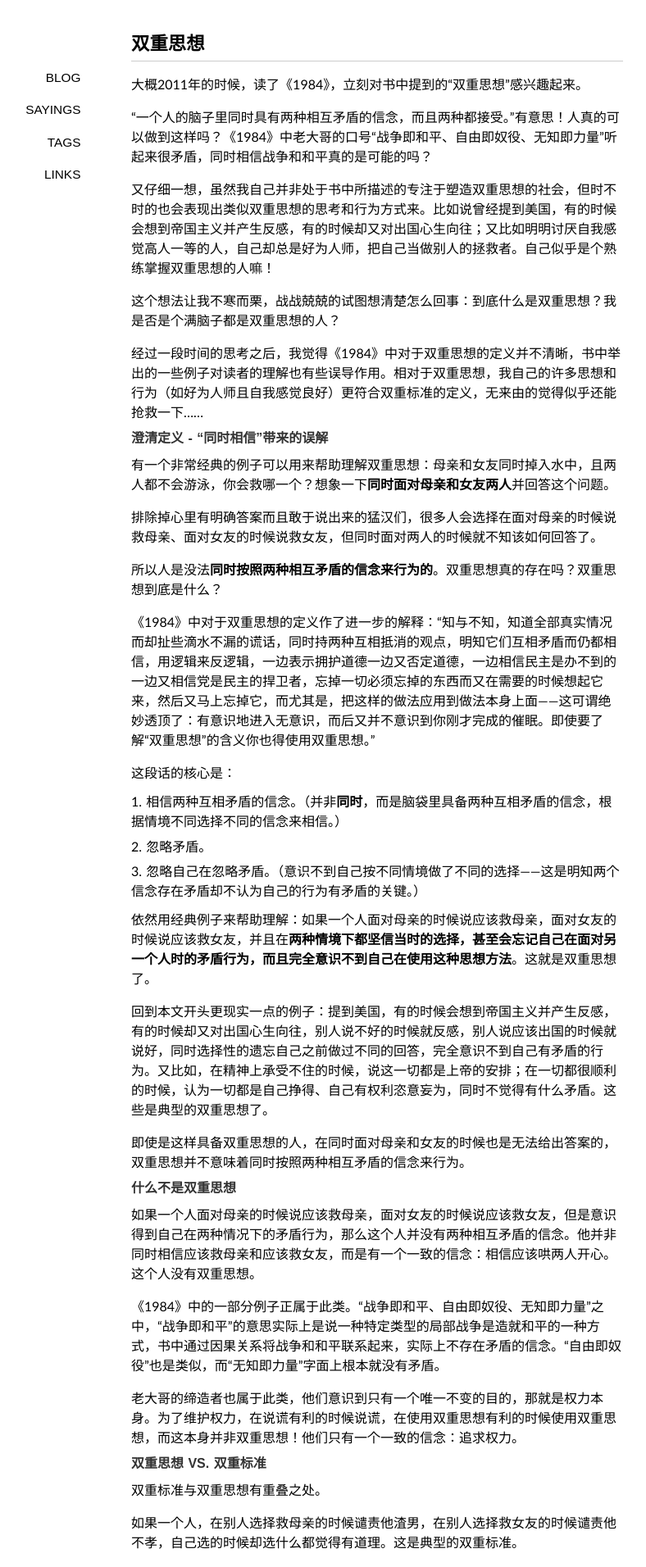
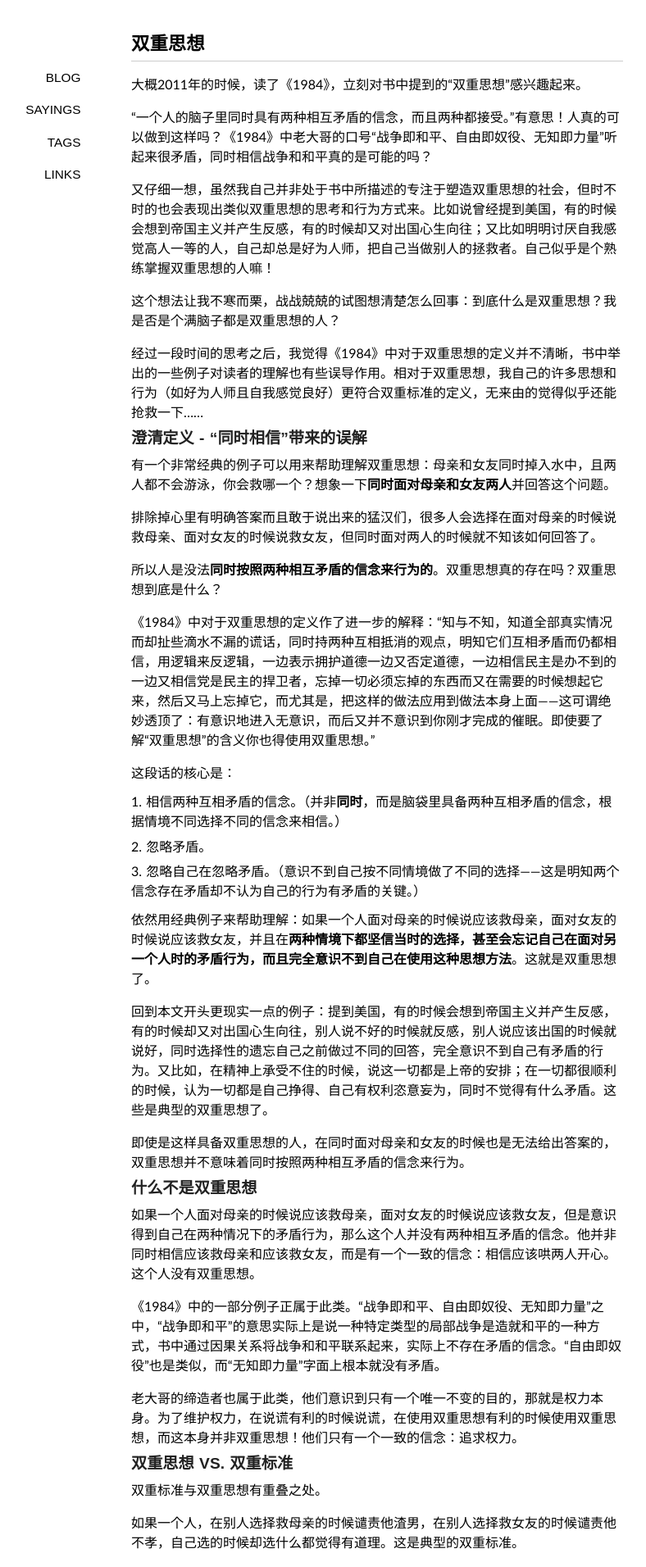
Before and after one commit to zagol/yonglezh.github.io, a Jekyll site: the page built from _posts/2017-01-21-doublethink.markdown, in a window 1280 px wide. Shown: the top 1912 px of the page at 82% size, without its empty margins (180-968 px from the left). Built offline with Jekyll 4.4.1, drawn with Linux system fonts in a browser that asks for light colours; some web fonts are replaced; Markdown is read by kramdown in place of the engine named in the settings; comment, search, counter and statistics services are not loaded.

Commit message:
changed title

```diff
--- a/_posts/2017-01-21-doublethink.markdown
+++ b/_posts/2017-01-21-doublethink.markdown
@@ -17,7 +17,7 @@ comments: no
 
 经过一段时间的思考之后，我觉得《1984》中对于双重思想的定义并不清晰，书中举出的一些例子对读者的理解也有些误导作用。相对于双重思想，我自己的许多思想和行为（如好为人师且自我感觉良好）更符合双重标准的定义，无来由的觉得似乎还能抢救一下……
 
-#### 澄清定义 - “同时相信”带来的误解
+### 澄清定义 - “同时相信”带来的误解
 有一个非常经典的例子可以用来帮助理解双重思想：母亲和女友同时掉入水中，且两人都不会游泳，你会救哪一个？想象一下**同时面对母亲和女友两人**并回答这个问题。
 
 排除掉心里有明确答案而且敢于说出来的猛汉们，很多人会选择在面对母亲的时候说救母亲、面对女友的时候说救女友，但同时面对两人的时候就不知该如何回答了。
@@ -38,7 +38,7 @@ comments: no
 
 即使是这样具备双重思想的人，在同时面对母亲和女友的时候也是无法给出答案的，双重思想并不意味着同时按照两种相互矛盾的信念来行为。
 
-#### 什么不是双重思想
+### 什么不是双重思想
 如果一个人面对母亲的时候说应该救母亲，面对女友的时候说应该救女友，但是意识得到自己在两种情况下的矛盾行为，那么这个人并没有两种相互矛盾的信念。他并非同时相信应该救母亲和应该救女友，而是有一个一致的信念：相信应该哄两人开心。这个人没有双重思想。
 
 《1984》中的一部分例子正属于此类。“战争即和平、自由即奴役、无知即力量”之中，“战争即和平”的意思实际上是说一种特定类型的局部战争是造就和平的一种方式，书中通过因果关系将战争和和平联系起来，实际上不存在矛盾的信念。“自由即奴役”也是类似，而“无知即力量”字面上根本就没有矛盾。
@@ -47,7 +47,7 @@ comments: no
 
 <!-- 长久统治的基础在于一贯正确，但由于没有政府能够一贯正确，总是要纠正错误同时又不承认自己有错误，双重思想也被应用于此。 -->
 
-#### 双重思想 VS. 双重标准
+### 双重思想 VS. 双重标准
 
 双重标准与双重思想有重叠之处。
 
@@ -61,7 +61,7 @@ comments: no
 
 现在可以回答本文开头自己的一些问题：双重思想是存在的，双重思想和双重标准是有区别的，而我不幸两者都至少曾经具备过：“讨厌自我感觉高人一等的人自己却总是好为人师”实际上属于双重标准，“提到美国有时候反感有时候向往”属于双重思想，现在也可能仍然具有而不自知。
 
-#### 双重思想是如何造就的
+### 双重思想是如何造就的
 
 《1984》书中描述了一些用于培养双重思想的特殊训练。
 
@@ -81,7 +81,7 @@ comments: no
 
 比如我曾经的“提到美国就有时反感帝国主义有时心生向往”，无论是对帝国主义的反感还是对美国的向往都是由于深受他人的看法的影响而产生的。以我那时的年纪，根本就不理解帝国主义的含义，也不知道美国哪里好哪里不好。别人说不好我就说不好，别人说好你应该出国我就说好，也经常选择性的遗忘自己之前做过不同的回答。
 
-#### 人的思想可能一致吗
+### 人的思想可能一致吗
 
 意识到自己思想在不同时刻不同情境下不一致并非特别困难的事情：尝试回想一下若干年之前的自己就很容易能发现，现在的自己对很多事物都有了不一样的看法。
 
```
